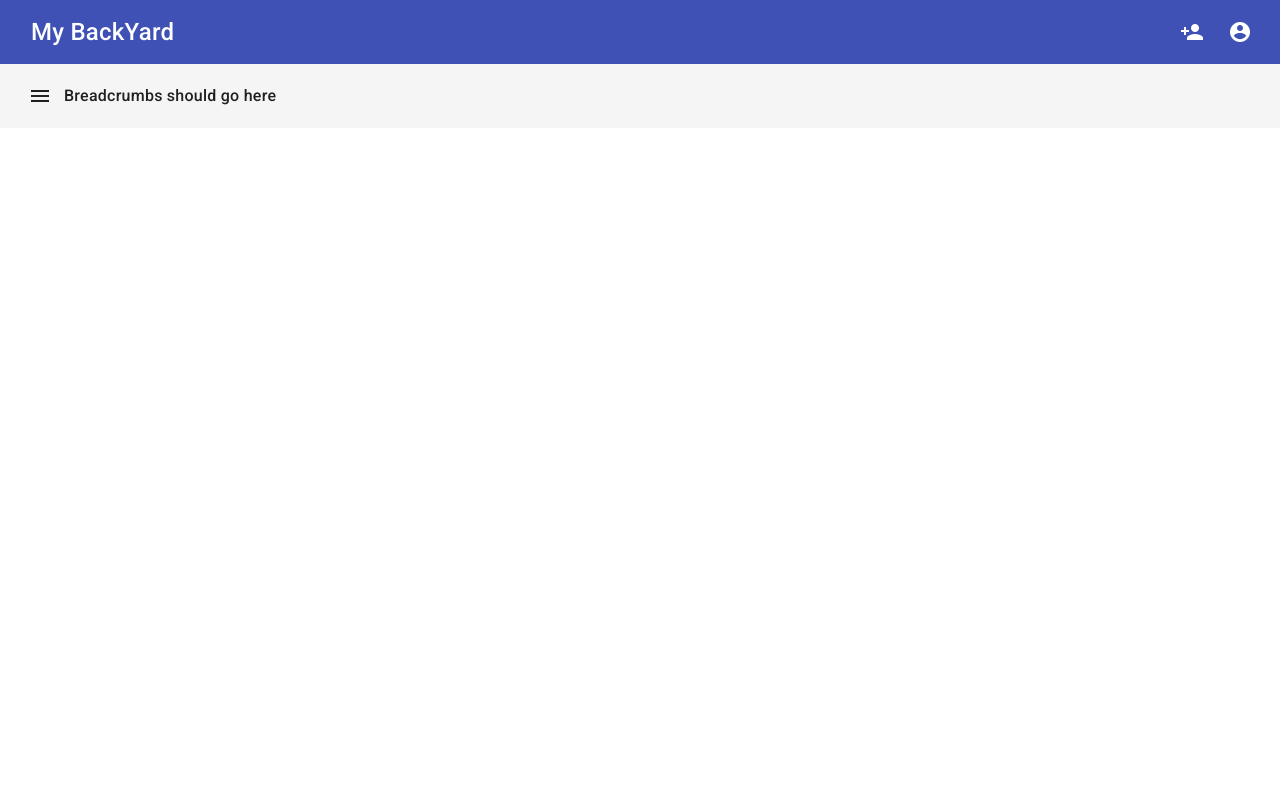
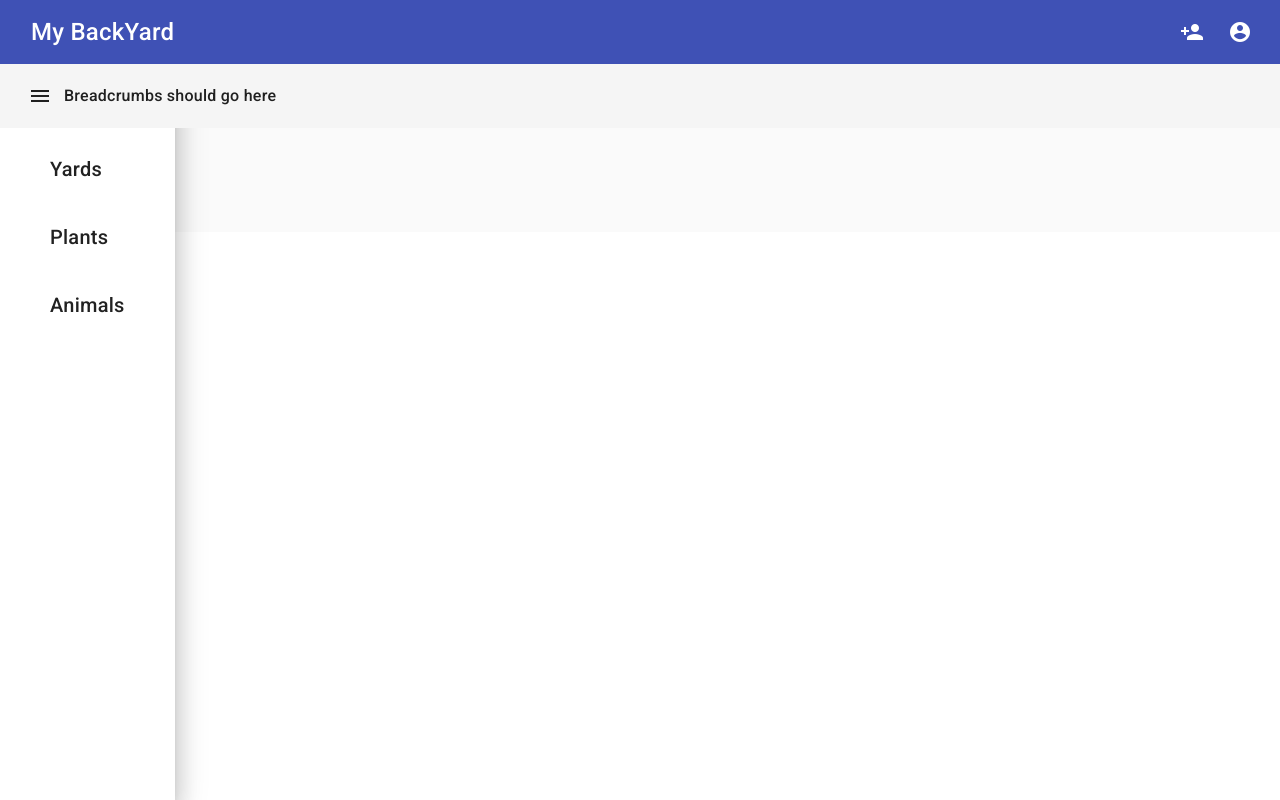
Before and after one commit to marcuslull/MBYAngular, an Angular app: page /home in a window 1280 px wide. Both pictures are taken after a click on the button "menu". Built offline with nearby package versions, Linux system fonts and the light colour scheme.

Commit message:
adding side nav

```diff
--- a/src/app/home/home.component.css
+++ b/src/app/home/home.component.css
@@ -4,6 +4,19 @@
   z-index: 100;
 }
 
+.drawerContainer {
+  width: 100%;
+  height: 100%;
+}
+
+.drawer {
+  padding: 85px 50px 0 50px;
+}
+
+h2 {
+  padding-bottom: 20px;
+}
+
 .breadcrumbs {
   font-size: medium;
 }
--- a/src/app/home/home.component.html
+++ b/src/app/home/home.component.html
@@ -1,9 +1,20 @@
 <mat-toolbar class="secondary_bar" color="secondary">
-  <button mat-icon-button>
+  <button (click)="drawer.toggle()" mat-icon-button>
     <mat-icon>menu</mat-icon>
   </button>
   <span class="breadcrumbs">Breadcrumbs should go here</span>
 </mat-toolbar>
 
 
-<app-yards></app-yards>
+<mat-sidenav-container [hasBackdrop]="false" class="drawerContainer">
+  <mat-sidenav #drawer [fixedInViewport]="true" class="drawer" mode="over">
+    <h2>Home</h2>
+    <h2>Yards</h2>
+    <h2>Plants</h2>
+    <h2>Animals</h2>
+  </mat-sidenav>
+
+  <mat-sidenav-content>
+    <app-yards></app-yards>
+  </mat-sidenav-content>
+</mat-sidenav-container>
--- a/src/app/home/home.component.ts
+++ b/src/app/home/home.component.ts
@@ -6,6 +6,7 @@ import {MatIconModule} from "@angular/material/icon";
 import {MatButtonModule} from "@angular/material/button";
 import {MatToolbarModule} from "@angular/material/toolbar";
 import {LoginComponent} from "../login/login.component";
+import {MatDrawerContainer, MatSidenavModule} from "@angular/material/sidenav";
 
 @Component({
   selector: 'app-home',
@@ -17,7 +18,9 @@ import {LoginComponent} from "../login/login.component";
     MatButtonModule,
     MatToolbarModule,
     RegisterComponent,
-    LoginComponent
+    LoginComponent,
+    MatDrawerContainer,
+    MatSidenavModule
   ],
   templateUrl: './home.component.html',
   styleUrl: './home.component.css'
--- a/src/app/yards/yards.component.css
+++ b/src/app/yards/yards.component.css
@@ -1,3 +1,7 @@
+.yardsContainer {
+  margin-top: 40px;
+}
+
 .yards {
   display: flex;
   flex-wrap: wrap;
--- a/src/app/yards/yards.component.html
+++ b/src/app/yards/yards.component.html
@@ -1,4 +1,4 @@
-<div class="yards_container">
+<div class="yardsContainer">
 
   <div *ngIf="!this.yardsListIsHidden" class="yards">
     @for (yard of yardsList; track yard.id) {
```
